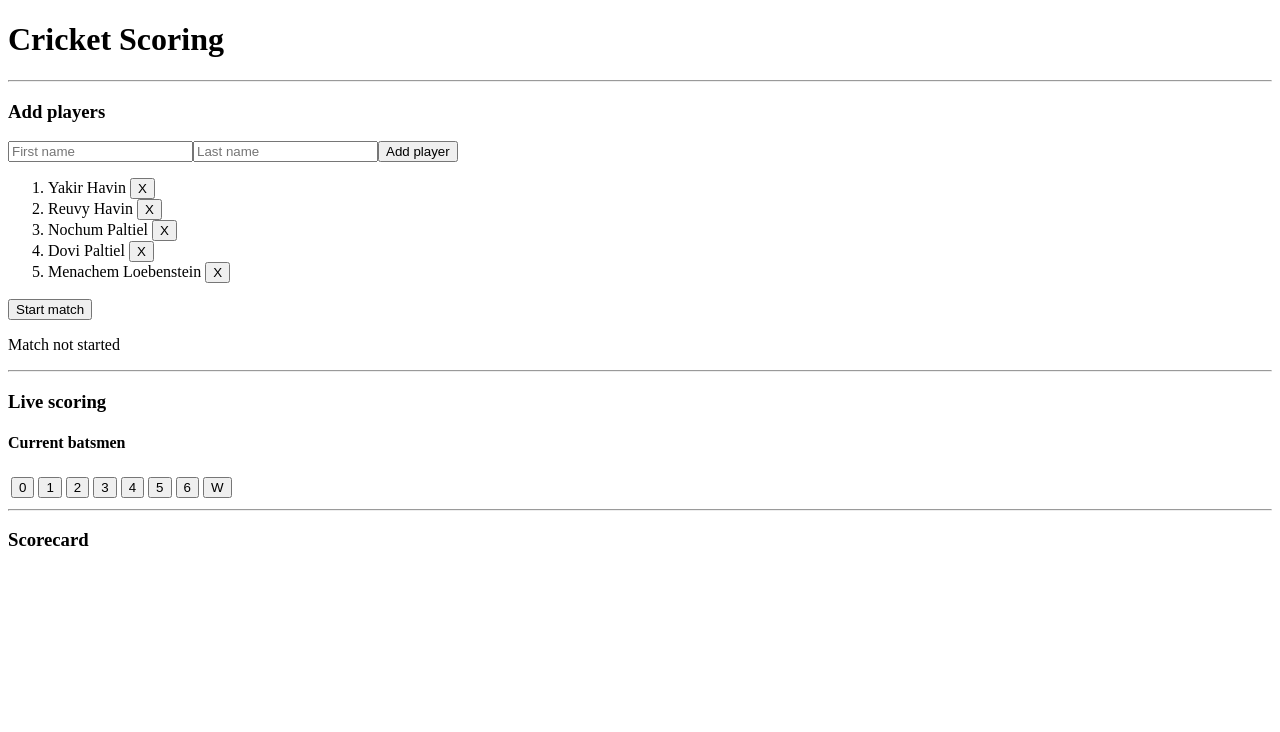
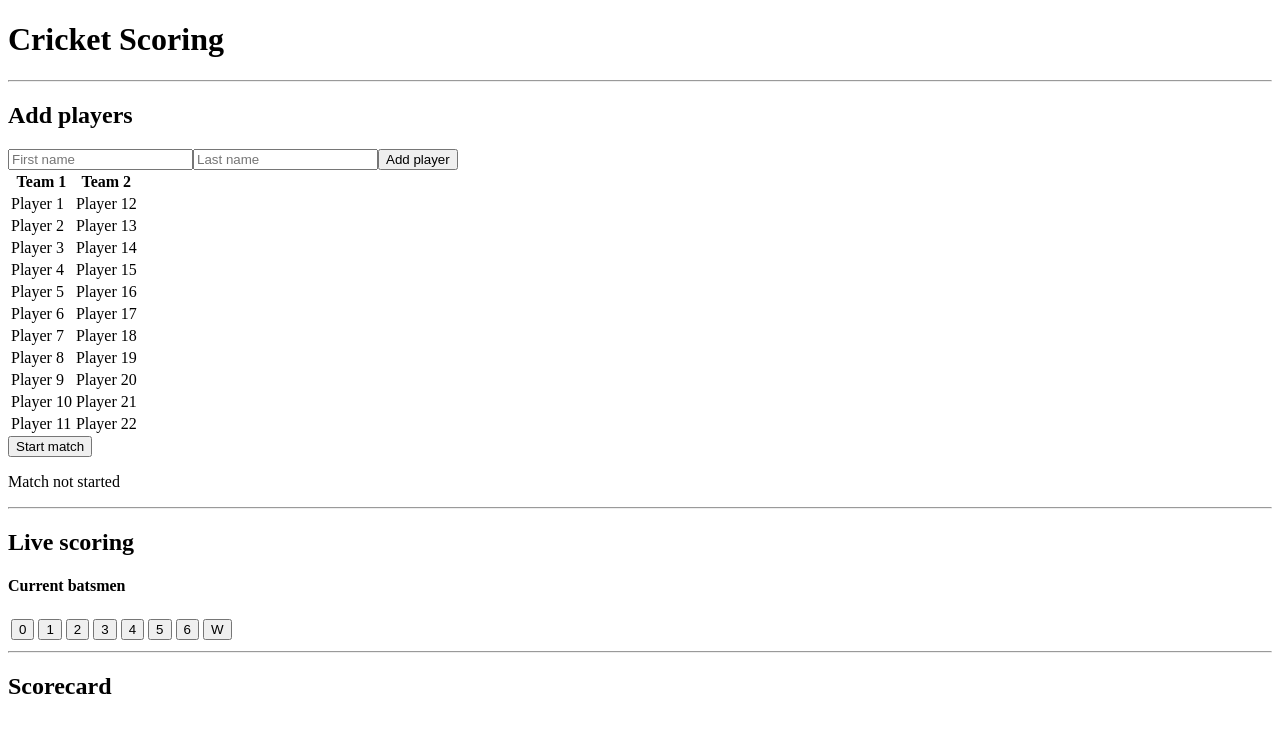
Before and after one commit to yhavin/cricket-vue, a Vue app: page / in a window 1280 px wide. Shown: the top 732 px of the page. Built offline with nearby package versions, Linux system fonts and the light colour scheme.

Commit message:
Add full size teams

```diff
--- a/src/components/Home.vue
+++ b/src/components/Home.vue
@@ -5,12 +5,37 @@
   const newPlayer = ref({})
 
   const players = ref([
-    { id: playerId++, firstName: "Yakir", lastName: "Havin", isBatting: false, isOnStrike: false, isOut: false, runs: null, ballsFaced: null },
-    { id: playerId++, firstName: "Reuvy", lastName: "Havin", isBatting: false, isOnStrike: false, isOut: false, runs: null, ballsFaced: null },
-    { id: playerId++, firstName: "Nochum", lastName: "Paltiel", isBatting: false, isOnStrike: false, isOut: false, runs: null, ballsFaced: null },
-    { id: playerId++, firstName: "Dovi", lastName: "Paltiel", isBatting: false, isOnStrike: false, isOut: false, runs: null, ballsFaced: null },
-    { id: playerId++, firstName: "Menachem", lastName: "Loebenstein", isBatting: false, isOnStrike: false, isOut: false, runs: null, ballsFaced: null }
+    { id: playerId++, firstName: "Player", lastName: "1", team: 1, isBatting: false, isOnStrike: false, isOut: false, runs: null, ballsFaced: null },
+    { id: playerId++, firstName: "Player", lastName: "2", team: 1, isBatting: false, isOnStrike: false, isOut: false, runs: null, ballsFaced: null },
+    { id: playerId++, firstName: "Player", lastName: "3", team: 1, isBatting: false, isOnStrike: false, isOut: false, runs: null, ballsFaced: null },
+    { id: playerId++, firstName: "Player", lastName: "4", team: 1, isBatting: false, isOnStrike: false, isOut: false, runs: null, ballsFaced: null },
+    { id: playerId++, firstName: "Player", lastName: "5", team: 1, isBatting: false, isOnStrike: false, isOut: false, runs: null, ballsFaced: null },
+    { id: playerId++, firstName: "Player", lastName: "6", team: 1, isBatting: false, isOnStrike: false, isOut: false, runs: null, ballsFaced: null },
+    { id: playerId++, firstName: "Player", lastName: "7", team: 1, isBatting: false, isOnStrike: false, isOut: false, runs: null, ballsFaced: null },
+    { id: playerId++, firstName: "Player", lastName: "8", team: 1, isBatting: false, isOnStrike: false, isOut: false, runs: null, ballsFaced: null },
+    { id: playerId++, firstName: "Player", lastName: "9", team: 1, isBatting: false, isOnStrike: false, isOut: false, runs: null, ballsFaced: null },
+    { id: playerId++, firstName: "Player", lastName: "10", team: 1, isBatting: false, isOnStrike: false, isOut: false, runs: null, ballsFaced: null },
+    { id: playerId++, firstName: "Player", lastName: "11", team: 1, isBatting: false, isOnStrike: false, isOut: false, runs: null, ballsFaced: null },
+    { id: playerId++, firstName: "Player", lastName: "12", team: 2, isBatting: false, isOnStrike: false, isOut: false, runs: null, ballsFaced: null },
+    { id: playerId++, firstName: "Player", lastName: "13", team: 2, isBatting: false, isOnStrike: false, isOut: false, runs: null, ballsFaced: null },
+    { id: playerId++, firstName: "Player", lastName: "14", team: 2, isBatting: false, isOnStrike: false, isOut: false, runs: null, ballsFaced: null },
+    { id: playerId++, firstName: "Player", lastName: "15", team: 2, isBatting: false, isOnStrike: false, isOut: false, runs: null, ballsFaced: null },
+    { id: playerId++, firstName: "Player", lastName: "16", team: 2, isBatting: false, isOnStrike: false, isOut: false, runs: null, ballsFaced: null },
+    { id: playerId++, firstName: "Player", lastName: "17", team: 2, isBatting: false, isOnStrike: false, isOut: false, runs: null, ballsFaced: null },
+    { id: playerId++, firstName: "Player", lastName: "18", team: 2, isBatting: false, isOnStrike: false, isOut: false, runs: null, ballsFaced: null },
+    { id: playerId++, firstName: "Player", lastName: "19", team: 2, isBatting: false, isOnStrike: false, isOut: false, runs: null, ballsFaced: null },
+    { id: playerId++, firstName: "Player", lastName: "20", team: 2, isBatting: false, isOnStrike: false, isOut: false, runs: null, ballsFaced: null },
+    { id: playerId++, firstName: "Player", lastName: "21", team: 2, isBatting: false, isOnStrike: false, isOut: false, runs: null, ballsFaced: null },
+    { id: playerId++, firstName: "Player", lastName: "22", team: 2, isBatting: false, isOnStrike: false, isOut: false, runs: null, ballsFaced: null }
   ])
+
+  const teamOne = computed(() => {
+    return players.value.filter(p => p.team === 1)
+  })
+
+  const teamTwo = computed(() => {
+    return players.value.filter(p => p.team === 2)
+  })
 
   const addPlayer = () => {
     players.value.push({ id: playerId++, firstName: newPlayer.value.firstName, lastName: newPlayer.value.lastName })
@@ -67,8 +92,7 @@
   const balls = ref([])
 
   const thisOver = computed(() => {
-    const currentOverBalls = balls.value.length % 6
-    console.log(currentOverBalls)
+    const currentOverBalls = balls.value.length % 2
     const thisOverBallObjects = balls.value.slice(-currentOverBalls)
     const runsThisOver = thisOverBallObjects.map(ball => ball.isWicket ? "W" : ball.runs)
     return runsThisOver
@@ -110,31 +134,44 @@
   const totalRuns = ref(0)
 
   const totalWickets = ref(0)
+
 </script>
 
 <template>
   <h1>Cricket Scoring</h1>
   <hr />
-  <h3>Add players</h3>
+  <h2>Add players</h2>
   <form @submit.prevent="addPlayer">
     <input v-model="newPlayer.firstName" placeholder="First name">
     <input v-model="newPlayer.lastName" placeholder="Last name">
     <button>Add player</button>
   </form>
-  <ol>
+
+  <!-- <ol>
     <li v-for="player in players" :key="player.id">
       {{ player.firstName }} {{ player.lastName }}
       <button @click="removePlayer(player)">X</button>
     </li>
-  </ol>
+  </ol> -->
 
-  <button @click="startMatch">Start match</button>
+  <table>
+    <tr>
+      <th>Team 1</th>
+      <th>Team 2</th>
+    </tr>
+    <tr v-for="(player, index) in teamOne" :key="index">
+      <td>{{ teamOne[index].firstName }} {{ teamOne[index].lastName }}</td>
+      <td>{{ teamTwo[index].firstName }} {{ teamTwo[index].lastName }}</td>
+    </tr>
+  </table>
+
+  <button @click="startMatch">{{ matchStarted ? "End match" : "Start match" }} </button>
 
   <p>{{ matchStarted ? "Match started" : "Match not started" }}</p>
 
   <hr />
 
-  <h3>Live scoring</h3>
+  <h2>Live scoring</h2>
   <h4>Current batsmen</h4>
   <ul>
     <li v-for="(player, index) in currentBatsmen" :key="player.id" :class="{'on-strike': index === onStrikeIndex}">
@@ -156,7 +193,7 @@
 
   <hr />
 
-  <h3>Scorecard</h3>
+  <h2>Scorecard</h2>
   <table v-if="matchStarted" class="scorecard">
     <tr>
       <th class="scorecard">Player</th>
@@ -164,7 +201,7 @@
       <th class="scorecard">Runs</th>
       <th class="scorecard">Balls</th>
     </tr>
-    <tr v-for="player in players">
+    <tr v-for="player in teamOne">
       <td class="scorecard">{{ player.firstName }} {{ player.lastName }}</td>
       <td class="scorecard">{{ player.isOut ? player.isOut : null }}</td>
       <td class="scorecard">{{ player.runs }}</td>
```
